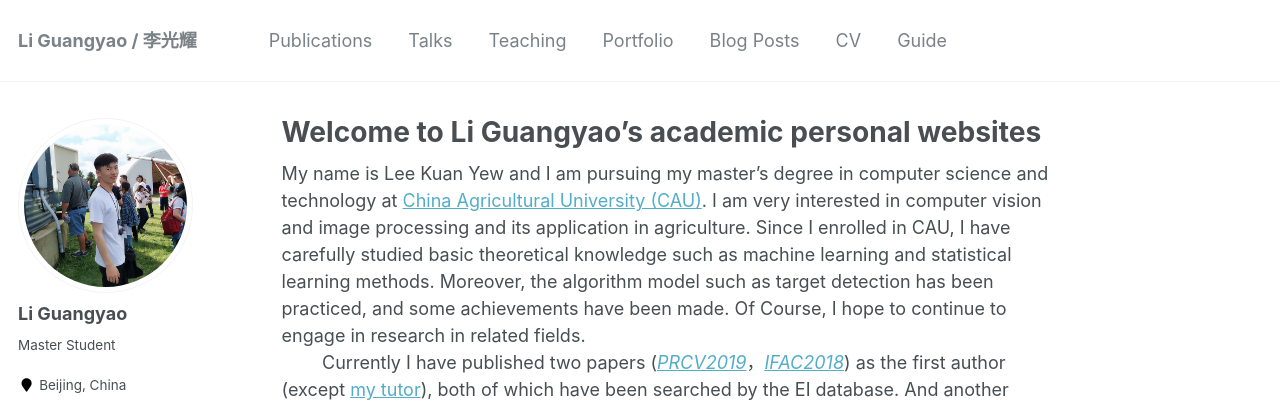
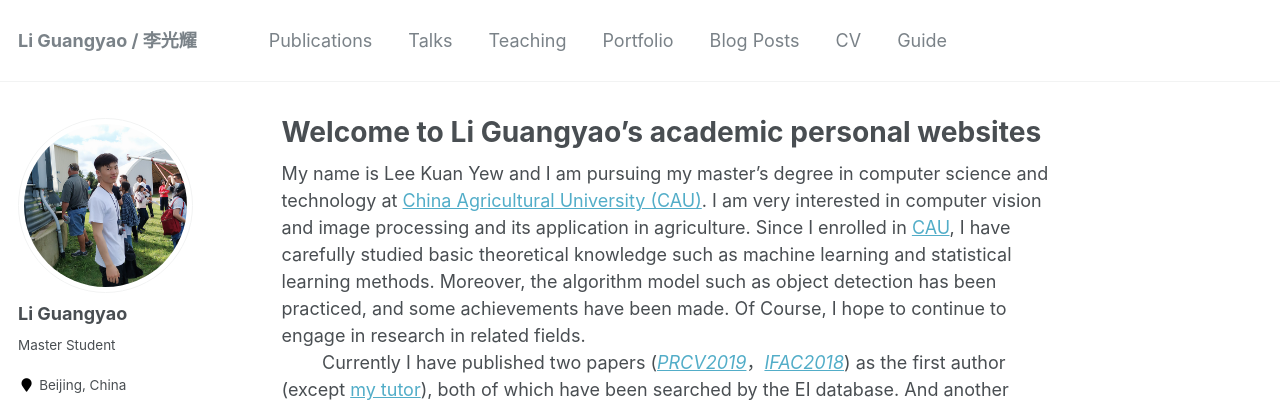
Before and after one commit to ayameyao/ayameyao.github.io_old-version, a Jekyll site: the page built from _pages/about.md, in a window 1280 px wide and 1092 px high. Shown: the top 406 px of the window. Built offline with Jekyll 4.4.1, drawn with Linux system fonts in a browser that asks for light colours; some web fonts are replaced.

Commit message:
Update about.md

```diff
--- a/_pages/about.md
+++ b/_pages/about.md
@@ -8,7 +8,7 @@ redirect_from:
   - /about.html
 ---
 
-My name is Lee Kuan Yew and I am pursuing my master's degree in computer science and technology at [China Agricultural University (CAU)](https://www.cau.edu.cn/). I am very interested in computer vision and image processing and its application in agriculture. Since I enrolled in CAU, I have carefully studied basic theoretical knowledge such as machine learning and statistical learning methods. Moreover, the algorithm model such as target detection has been practiced, and some achievements have been made. Of Course, I hope to continue to engage in research in related fields.<br/>
+My name is Lee Kuan Yew and I am pursuing my master's degree in computer science and technology at [China Agricultural University (CAU)](https://www.cau.edu.cn/). I am very interested in computer vision and image processing and its application in agriculture. Since I enrolled in [CAU](https://www.cau.edu.cn/), I have carefully studied basic theoretical knowledge such as machine learning and statistical learning methods. Moreover, the algorithm model such as object detection has been practiced, and some achievements have been made. Of Course, I hope to continue to engage in research in related fields.<br/>
 &nbsp;&nbsp;&nbsp;&nbsp;&nbsp;&nbsp;&nbsp;&nbsp;Currently I have published two papers ([<i>PRCV2019</i>](https://ayameyao.github.io/publication/2019-PRCV)，[<i>IFAC2018</i>](https://ayameyao.github.io/publication/2018-IFAC)) as the first author (except [my tutor](http://faculty.cau.edu.cn/xxdqxy/lzb/list.htm)), both of which have been searched by the EI database. And another paper has been submitted to <i>COMPUTERS AND ELECTRONICS IN AGRICULTURE</i> in October 2018, but the current state is still in under review. In addition, I have applied for three invention patents that have been published, and three computer software copyrights have also been authorized. In addition, I have applied for three invention patents that have been published, and three computer software copyrights have also been authorized. Meanwhile, I have also participated in projects such as international cooperation projects and key research and development programs.<br/>
 &nbsp;&nbsp;&nbsp;&nbsp;&nbsp;&nbsp;&nbsp;&nbsp;As a student, I have won some honors, such as the first prize scholarship, merit student, National Encouragement scholarship, the national third prize of the Chinese Computer Design Competition, the provincial second prize of the mathematical modeling competition, and the provincial second prize of the Lan-Qiao Cup Programming Competition. <br/>
 If you want to know more, you can visit my [CV](https://ayameyao.github.io/cv/) or other pages on my personal homepage.<br/>
```
